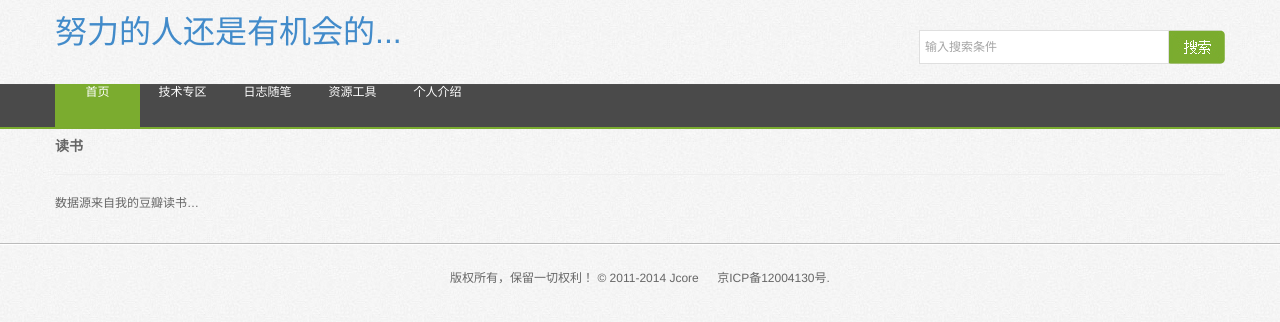
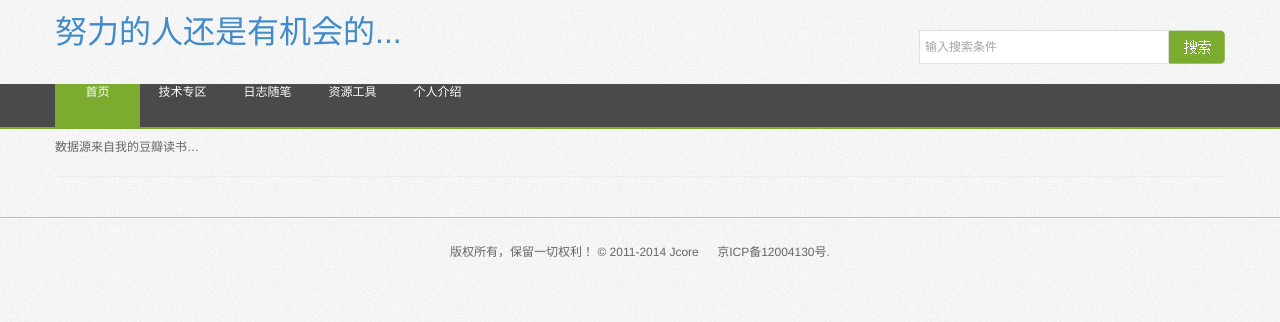
Before and after one commit to qaz734913414/blog-1, a Jekyll site: the page built from read.md, in a window 1280 px wide. Shown: the top 322 px of the page. Built offline with Jekyll 4.4.1, drawn with Linux system fonts in a browser that asks for light colours; nearby versions of some CDN libraries; comment, search, counter and statistics services are not loaded.

Commit message:
Update read.md

```diff
--- a/read.md
+++ b/read.md
@@ -5,9 +5,9 @@ keywords:	 "Jcore,douban,豆瓣读书"
 description: "jcore豆瓣读书"
 ---
 
-<h2><b>读书</b></h2>
+数据源来自我的豆瓣读书...
 <hr/>
-数据源来自我的豆瓣读书...
+
 <article>
 	<div id="archives">
 		<div id="douban">
```
